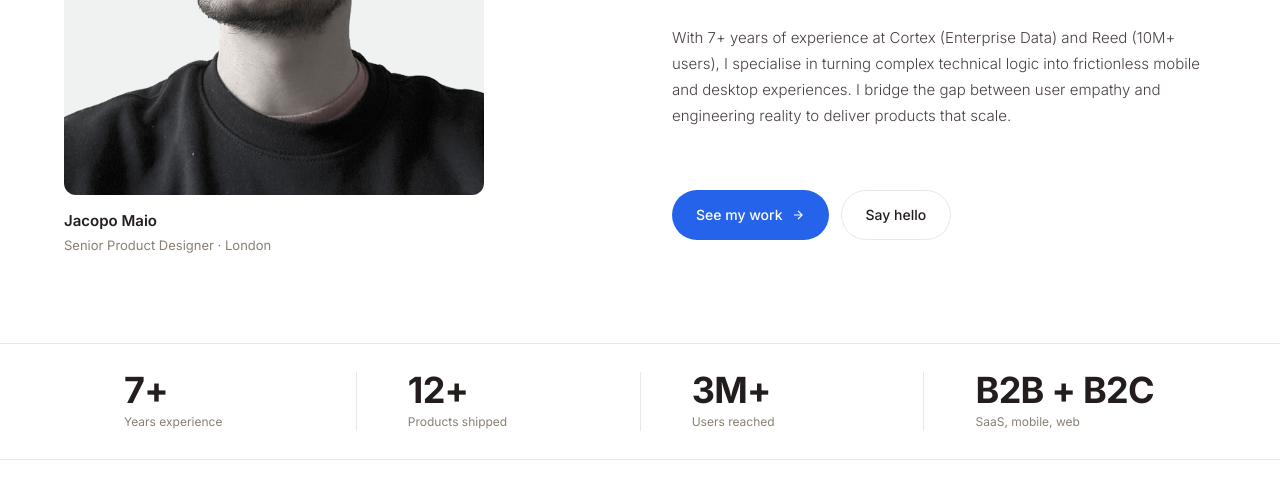
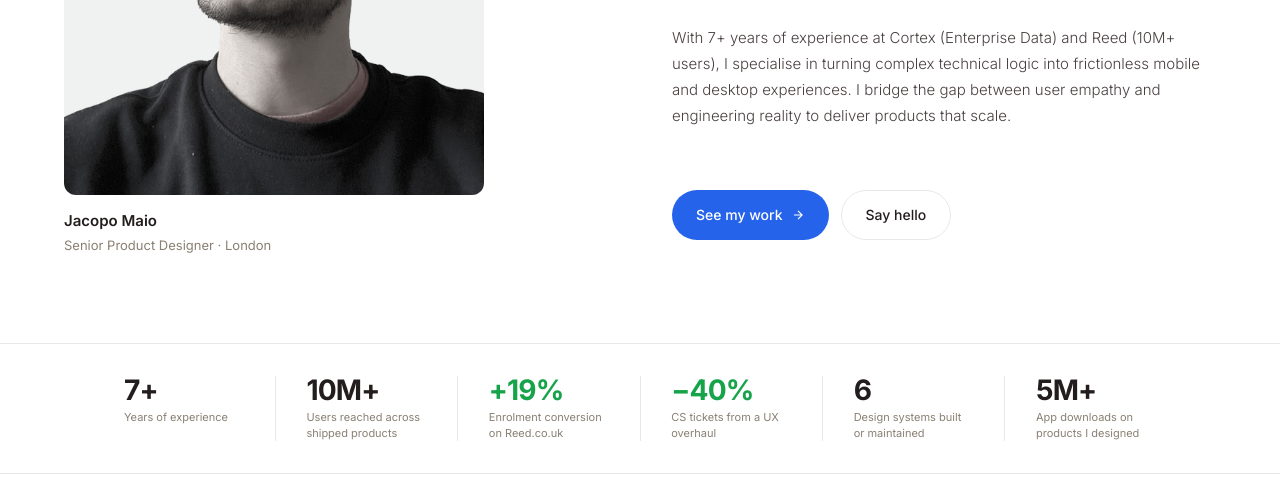
Before and after one commit to jacopoM18/test-website, a plain HTML site: page portfolio/index.html in a window 1280 px wide. Shown: the part 457-952 px from the top of the page. Drawn offline with Linux system fonts and the light colour scheme.

Commit message:
Update stats bar with real impact metrics
Co-Authored-By: Claude Sonnet 4.6 <noreply@anthropic.com>

```diff
--- a/portfolio/css/style.css
+++ b/portfolio/css/style.css
@@ -105,12 +105,14 @@ p + p { margin-top: 16px; }
 .hero__actions { display: flex; gap: 12px; flex-wrap: wrap; }
 
 /* ─── Stats bar ──────────────────────────────── */
-.stats-bar { border-top: 1px solid var(--line); border-bottom: 1px solid var(--line); padding: 28px 0; background: var(--white); }
-.stats-bar__inner { display: flex; gap: clamp(24px, 4vw, 64px); }
-.stat { flex: 1; border-right: 1px solid var(--line); padding-right: clamp(24px, 4vw, 64px); }
+.stats-bar { border-top: 1px solid var(--line); border-bottom: 1px solid var(--line); padding: 32px 0; background: var(--white); }
+.stats-bar__inner { display: flex; gap: 0; }
+.stat { flex: 1; border-right: 1px solid var(--line); padding: 0 clamp(16px, 2.4vw, 36px); }
+.stat:first-child { padding-left: 0; }
 .stat:last-child { border-right: none; padding-right: 0; }
-.stat__num { font-size: clamp(24px, 3vw, 36px); line-height: 1; letter-spacing: -0.02em; font-weight: 700; color: var(--ink); margin-bottom: 4px; }
-.stat__label { font-size: 12px; color: var(--muted); }
+.stat__num { font-size: clamp(20px, 2.2vw, 30px); line-height: 1; letter-spacing: -0.03em; font-weight: 700; color: var(--ink); margin-bottom: 6px; }
+.stat__num--positive { color: #16a34a; }
+.stat__label { font-size: 11px; color: var(--muted); line-height: 1.4; max-width: 120px; }
 
 /* ─── Section header ─────────────────────────── */
 .section-header { display: flex; align-items: flex-end; justify-content: space-between; margin-bottom: clamp(40px, 5vw, 56px); gap: 24px; }
@@ -300,8 +302,11 @@ p + p { margin-top: 16px; }
   .work-card__arrow { display: none; }
   .work-card__outcomes { gap: 10px; }
   .section-header { flex-direction: column; align-items: flex-start; }
-  .stats-bar__inner { flex-wrap: wrap; gap: 20px; }
-  .stat { border-right: none; padding-right: 0; flex-basis: 44%; }
+  .stats-bar__inner { flex-wrap: wrap; gap: 24px 0; }
+  .stat { border-right: none; border-bottom: 1px solid var(--line); padding: 0 0 20px 0; flex-basis: 48%; }
+  .stat:nth-child(odd) { padding-right: 16px; }
+  .stat:nth-last-child(-n+2) { border-bottom: none; padding-bottom: 0; }
+  .stat__label { max-width: none; }
   .skills-grid { grid-template-columns: 1fr; }
   .cs-meta { grid-template-columns: repeat(2, 1fr); }
   .cs-outcomes { grid-template-columns: 1fr; }
--- a/portfolio/index.html
+++ b/portfolio/index.html
@@ -188,10 +188,30 @@
   <div class="stats-bar">
     <div class="container">
       <div class="stats-bar__inner">
-        <div class="stat fade-up"><div class="stat__num">7+</div><div class="stat__label">Years experience</div></div>
-        <div class="stat fade-up"><div class="stat__num">12+</div><div class="stat__label">Products shipped</div></div>
-        <div class="stat fade-up"><div class="stat__num">3M+</div><div class="stat__label">Users reached</div></div>
-        <div class="stat fade-up"><div class="stat__num">B2B + B2C</div><div class="stat__label">SaaS, mobile, web</div></div>
+        <div class="stat fade-up">
+          <div class="stat__num">7+</div>
+          <div class="stat__label">Years of experience</div>
+        </div>
+        <div class="stat fade-up">
+          <div class="stat__num">10M+</div>
+          <div class="stat__label">Users reached across shipped products</div>
+        </div>
+        <div class="stat fade-up">
+          <div class="stat__num stat__num--positive">+19%</div>
+          <div class="stat__label">Enrolment conversion on Reed.co.uk</div>
+        </div>
+        <div class="stat fade-up">
+          <div class="stat__num stat__num--positive">−40%</div>
+          <div class="stat__label">CS tickets from a UX overhaul</div>
+        </div>
+        <div class="stat fade-up">
+          <div class="stat__num">6</div>
+          <div class="stat__label">Design systems built or maintained</div>
+        </div>
+        <div class="stat fade-up">
+          <div class="stat__num">5M+</div>
+          <div class="stat__label">App downloads on products I designed</div>
+        </div>
       </div>
     </div>
   </div>
```
